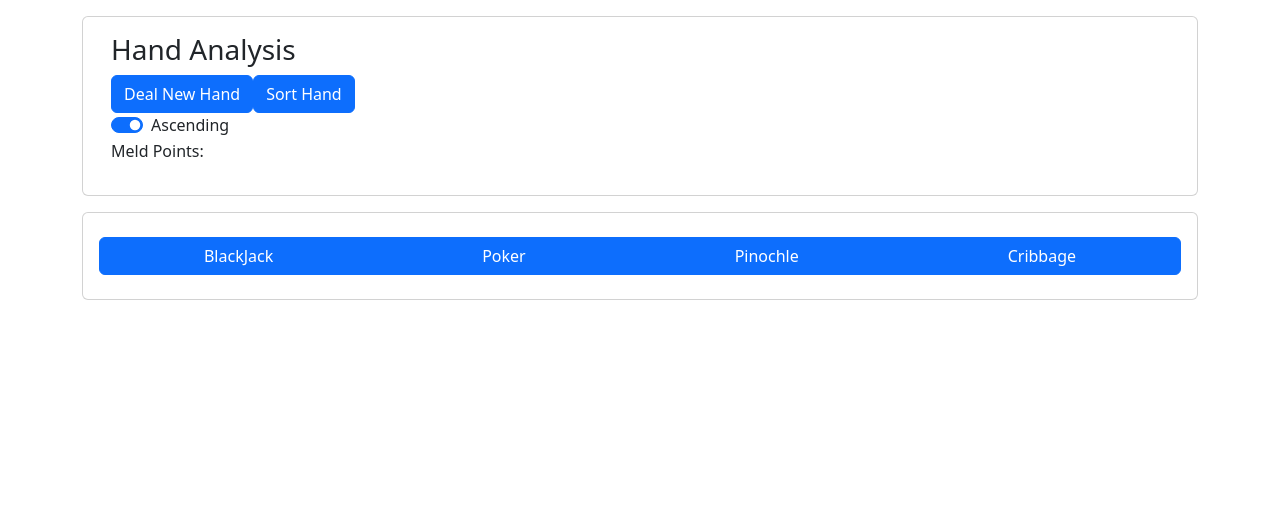
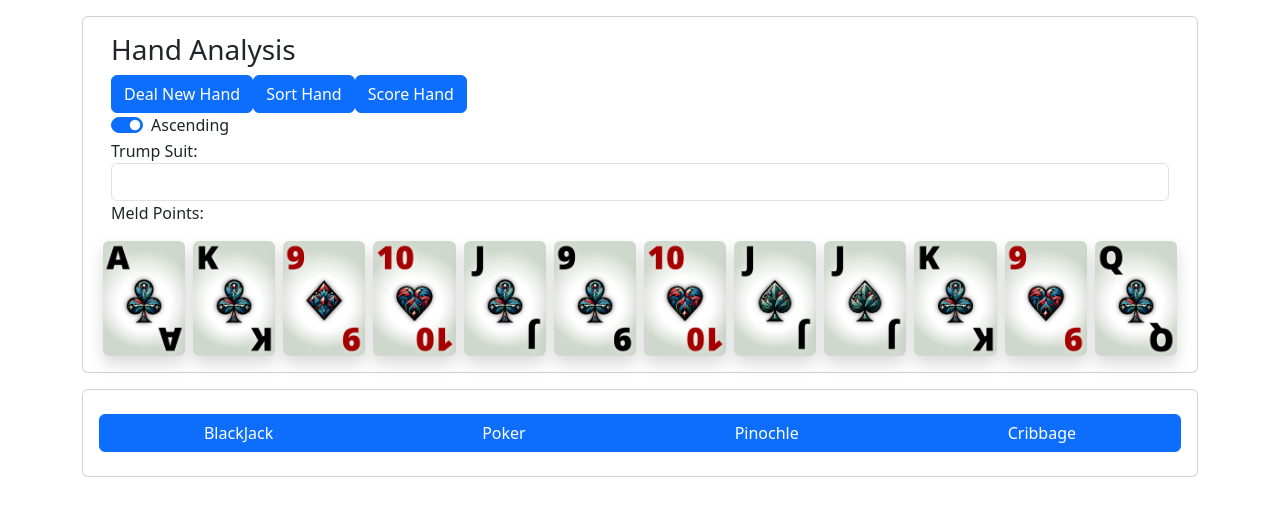
Before and after one commit to reprahkcin/cc-trainer, a Vue app: page /pinochle in a window 1280 px wide. Shown: the top 516 px of the page. Built offline with nearby package versions, Linux system fonts and the light colour scheme.

Commit message:
Add scoreHand button and trumpSuit select

```diff
--- a/src/components/PinochleScoreAnalyzer.vue
+++ b/src/components/PinochleScoreAnalyzer.vue
@@ -3,6 +3,7 @@
     <h3>Hand Analysis</h3>
     <button class="btn btn-primary" @click="dealNewHand">Deal New Hand</button
     ><button class="btn btn-primary" @click="sortHand">Sort Hand</button>
+    <button class="btn btn-primary" @click="scoreHand">Score Hand</button>
 
     <div class="form-check form-switch">
       <input
@@ -14,6 +15,16 @@
       <label class="form-check-label" for="ascendingToggle">{{
         ascending ? "Ascending" : "Descending"
       }}</label>
+    </div>
+
+    <div class="form-group">
+      <label for="trumpSuitSelect">Trump Suit:</label>
+      <select class="form-control" id="trumpSuitSelect" v-model="trumpSuit">
+        <option value="spades">Spades</option>
+        <option value="hearts">Hearts</option>
+        <option value="clubs">Clubs</option>
+        <option value="diamonds">Diamonds</option>
+      </select>
     </div>
 
     <div class="score">
@@ -49,6 +60,15 @@ export default {
       hand: [],
       sortedHand: [],
       ascending: true,
+      trumpSuit: "",
+      containsRun: false,
+      containsDoubleRun: false,
+      suitScore: {
+        spades: 0,
+        hearts: 0,
+        diamonds: 0,
+        clubs: 0,
+      },
     };
   },
   computed: {
@@ -81,13 +101,116 @@ export default {
         this.isSorted = true;
       });
     },
+    scoreHand() {
+      // Method to score the hand
+      // This method should call all of the other methods to look for the various melds
+      // This method should also calculate the score for the hand
+      this.lookForPinochles();
+      this.lookForDoublePinochles();
+      this.lookForAcesAround();
+      this.lookForDoubleAcesAround();
+      this.lookForKingsAround();
+      this.lookForDoubleKingsAround();
+      this.lookForQueensAround();
+      this.lookForDoubleQueensAround();
+      this.lookForJacksAround();
+      this.lookForDoubleJacksAround();
+      this.lookForCommonMarriages();
+      if (this.trumpSuit !== "") {
+        // If the trump suit is not set, then the hand is not scored beyond the universal melds
+        this.lookForDix();
+        this.lookForRun();
+        this.lookForDoubleRun();
+        this.lookForRoyalMarriages();
+      }
+    },
     drawnCardImage(code) {
       return require(`@/assets/img/cards/${code}.png`);
     },
-    // Method to sort the hand by suit and rank
+    lookForCommonMarriages() {
+      // Method to look for a marriage in the hand
+      // A marriage is a King and Queen of the same suit
+      // A marriage is worth 2 points
+    },
+    lookForPinochles() {
+      // Method to look for a pinochle in the hand
+      // A pinochle is a Jack of Diamonds and a Queen of Spades
+      // A pinochle is worth 4 points
+    },
+    lookForDoublePinochles() {
+      // Method to look for a double pinochle in the hand
+      // A double pinochle is two Jacks of Diamonds and two Queens of Spades
+      // A double pinochle is worth 30 points
+    },
+    lookForAcesAround() {
+      // Method to look for Aces Around in the hand
+      // An Ace Around is an Ace of each suit
+      // An Ace Around is worth 10 points
+    },
+    lookForKingsAround() {
+      // Method to look for Kings Around in the hand
+      // A King Around is a King of each suit
+      // A King Around is worth 8 points
+    },
+    lookForQueensAround() {
+      // Method to look for Queens Around in the hand
+      // A Queen Around is a Queen of each suit
+      // A Queen Around is worth 6 points
+    },
+    lookForJacksAround() {
+      // Method to look for Jacks Around in the hand
+      // A Jack Around is a Jack of each suit
+      // A Jack Around is worth 4 points
+    },
+    lookForRoyalMarriages() {
+      // Method to look for Trump Marriages in the hand
+      // A Royal Marriage is a King and Queen of the trump suit
+      // A Royal Marriage is worth 4 points
+      // if one is found, and this.containsRun is false, then add 4 points to the score
+      // if one is found, and this.containsRun is true, add 0 to the score
+      // if two are found, and this.containsDoubleRun is false, then add 8 points to the score
+      // if two are found, and this.containsDoubleRun is true, add 0 to the score
+    },
+    lookForDix() {
+      // Method to look for a Dix in the hand
+      // A Dix is the Nine of Trump
+      // A Dix is worth 1 point
+    },
+    lookForRun() {
+      // Method to look for a Run in the hand
+      // A Run is A-10-K-Q-J in the same suit
+      // A Run is worth 15 points
+      // if found set this.containsRun to true
+    },
+    lookForDoubleRun() {
+      // Method to look for a Double Run in the hand
+      // A Double Run is A-A-10-10-K-K-Q-Q-J-J in the same suit
+      // A Double Run is worth 150 points
+      // if found set this.containsDoubleRun to true
+    },
+    lookForDoubleAcesAround() {
+      // Method to look for Double Aces Around in the hand
+      // A Double Ace Around is two Aces of each suit
+      // A Double Ace Around is worth 100 points
+    },
+    lookForDoubleKingsAround() {
+      // Method to look for Double Kings Around in the hand
+      // A Double King Around is two Kings of each suit
+      // A Double King Around is worth 80 points
+    },
+    lookForDoubleQueensAround() {
+      // Method to look for Double Queens Around in the hand
+      // A Double Queen Around is two Queens of each suit
+      // A Double Queen Around is worth 60 points
+    },
+    lookForDoubleJacksAround() {
+      // Method to look for Double Jacks Around in the hand
+      // A Double Jack Around is two Jacks of each suit
+      // A Double Jack Around is worth 40 points
+    },
   },
   created() {
-    this.sortHand();
+    this.dealNewHand();
   },
 };
 </script>
```
